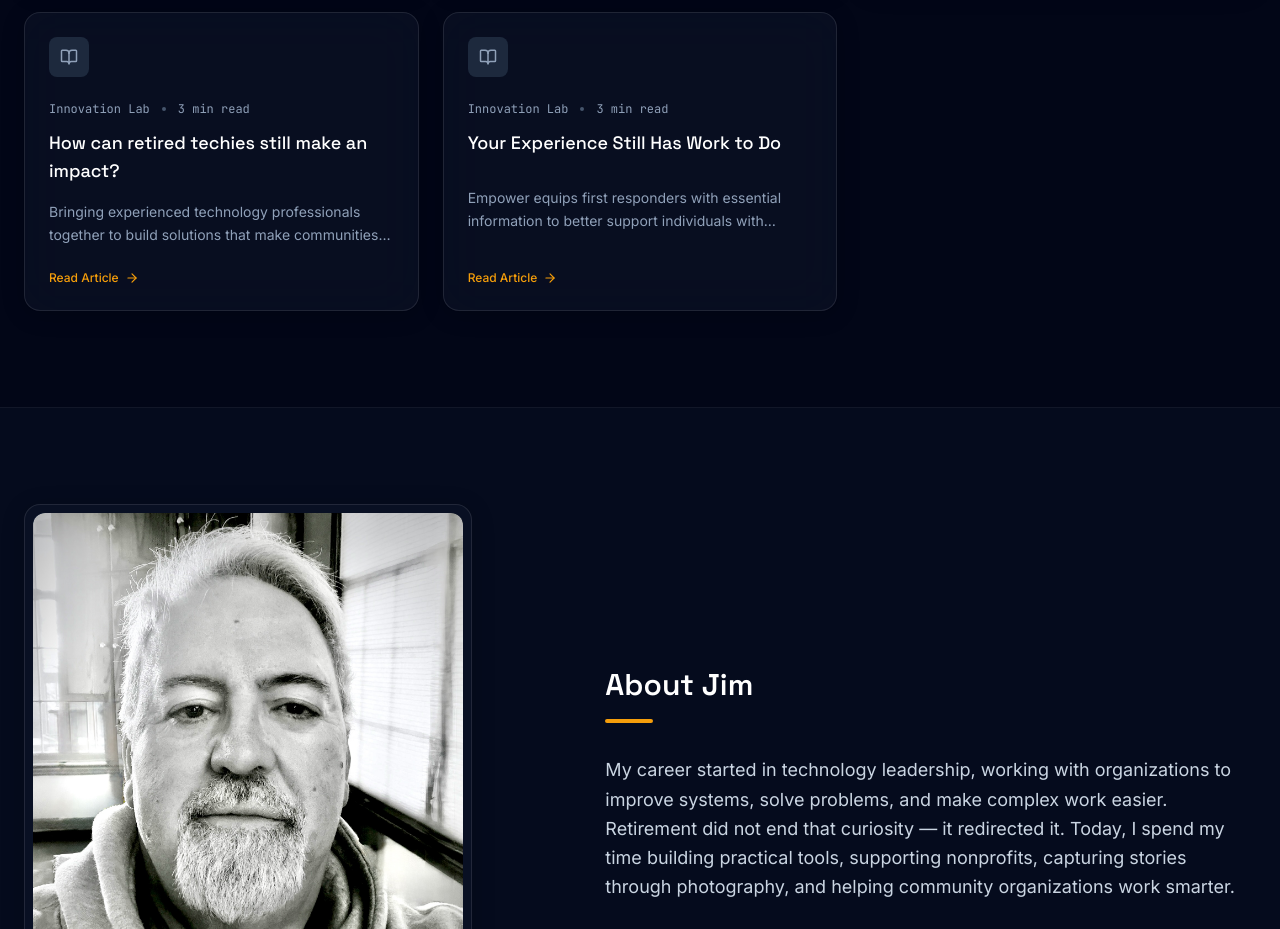
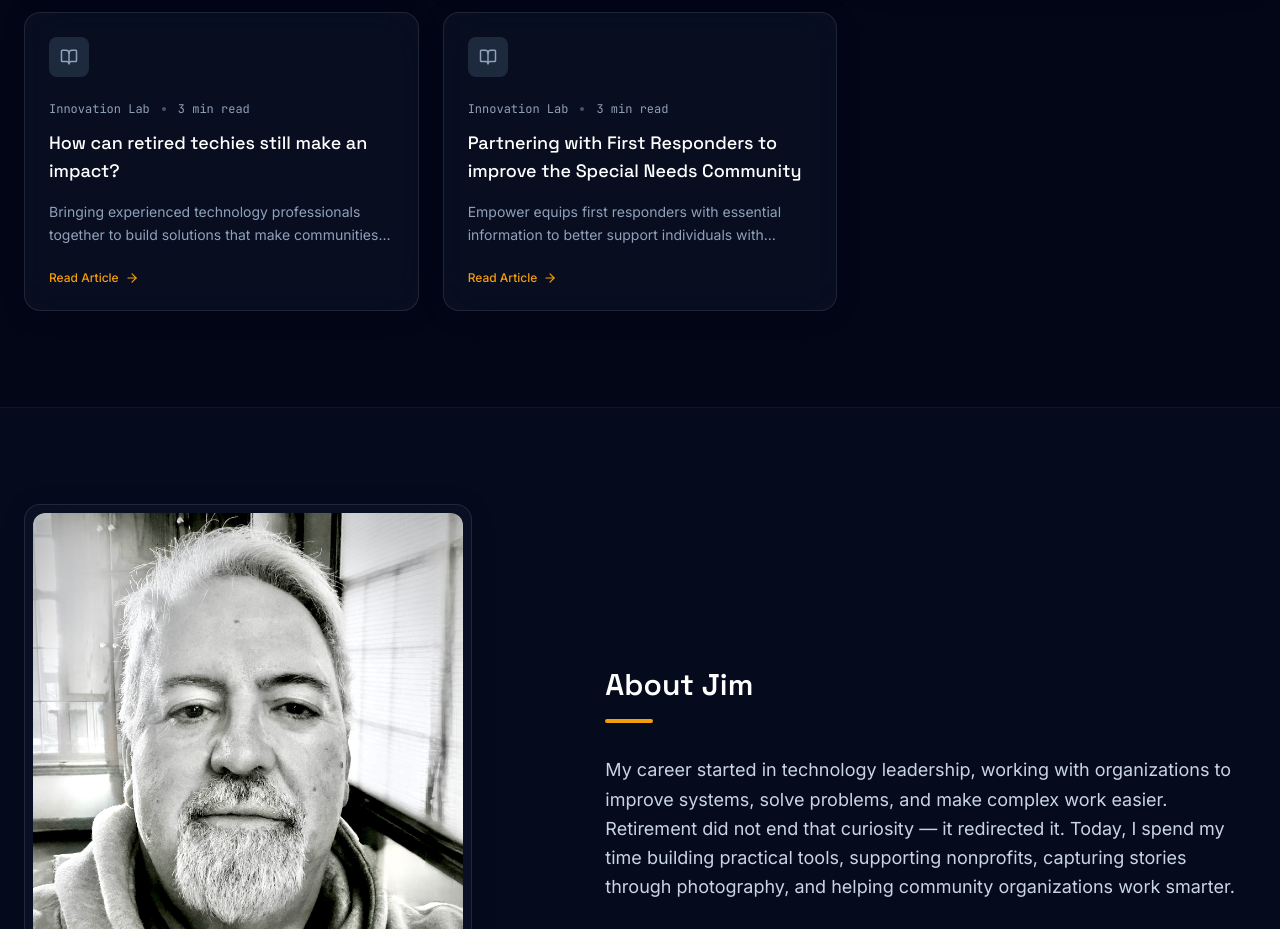
Before and after one commit to SmartReflectionsKC/jimlucke-webpage, a React (Vite) app: page / in a window 1280 px wide. Shown: the part 4660-5589 px from the top of the page. Built offline with nearby package versions, Linux system fonts and the light colour scheme.

Commit message:
feat(content): update Innovation Lab article title
Change the title of the Innovation Lab article to better reflect its focus on partnering with first responders for the special needs community.

```diff
--- a/src/data/siteContent.ts
+++ b/src/data/siteContent.ts
@@ -410,7 +410,7 @@ Community identifies a problem → team evaluates it → project team forms →
 `
     },
     {
-      title: "Your Experience Still Has Work to Do",
+      title: "Partnering with First Responders to improve the Special Needs Community",
       category: "Innovation Lab",
       date: "August 8, 2026",
       readTime: "3 min read",
```
